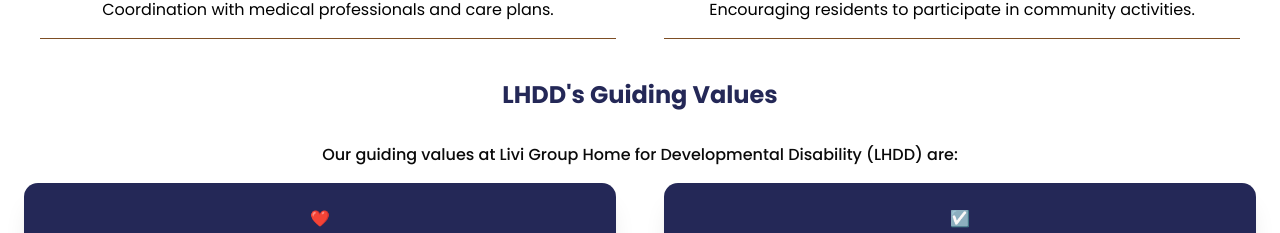
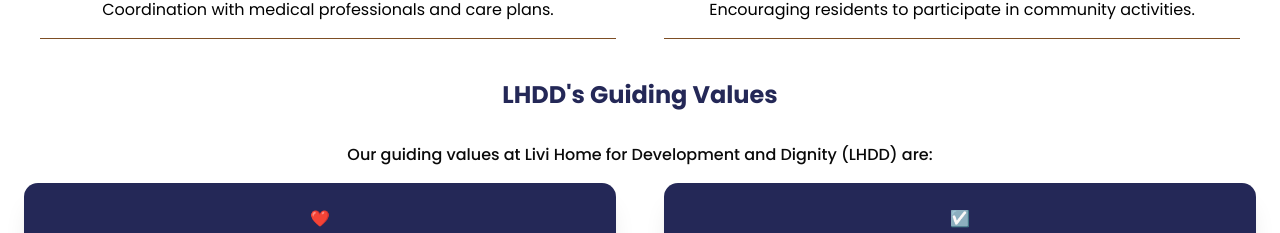
Before and after one commit to mfandohan05/lhdd-group-home, a React (Vite) app: page / in a window 1280 px wide. Shown: the part 1238-1471 px from the top of the page. Built offline with nearby package versions, Linux system fonts and the light colour scheme.

Commit message:
updated company name in one more place

```diff
--- a/src/components/home-page/GuidingValuesComponent.jsx
+++ b/src/components/home-page/GuidingValuesComponent.jsx
@@ -29,7 +29,7 @@
     return (
         <div className="md:mb-8">
             <SectionHeaderComponent text="LHDD's Guiding Values" />
-            <h3 className="font-medium text-center p-4">Our guiding values at Livi Group Home for Developmental Disability (LHDD) are:</h3>
+            <h3 className="font-medium text-center p-4">Our guiding values at Livi Home for Development and Dignity (LHDD) are:</h3>
             <div className="flex flex-col gap-6 md:grid grid-cols-2 md:gap-x-0">
                 {guidingValues.map((value, index) => (
                     <GuidingValueCard
```
